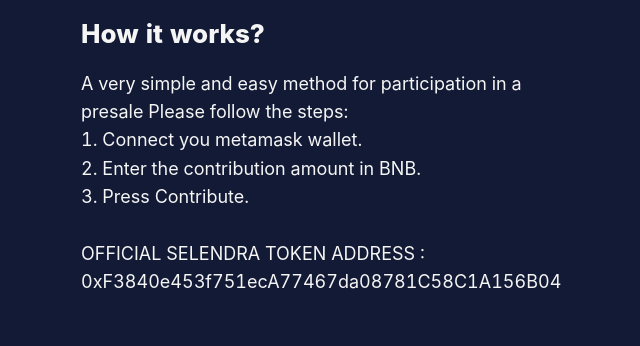
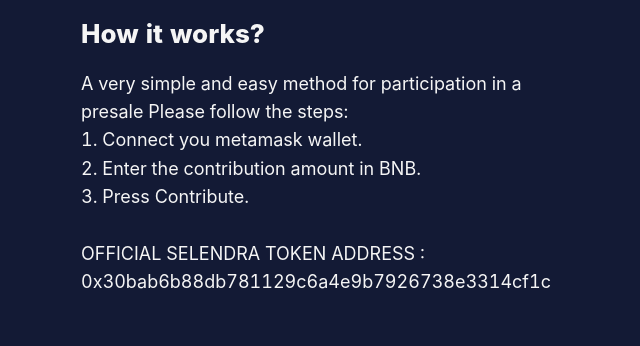
Before and after one commit to selendra/pre-sale-dapp, a React (Create React App) app: page / in a window 1280 px wide. Shown: the part 706-1052 px from the top of the page, without its empty margins (309-949 px from the left). Built offline with nearby package versions, Linux system fonts and the light colour scheme.

Commit message:
update sel contract

```diff
--- a/src/pages/home/index.js
+++ b/src/pages/home/index.js
@@ -312,8 +312,7 @@ export default function Home() {
         3. Press Contribute. <br />
         <br />
         OFFICIAL SELENDRA TOKEN ADDRESS :
-        0xF3840e453f751ecA77467da08781C58C1A156B04
-
+        0x30bab6b88db781129c6a4e9b7926738e3314cf1c
       </p>
     </Container>
   );
```
Also changed, not shown: 1 other file (tests, documents, lock files or other folders).
